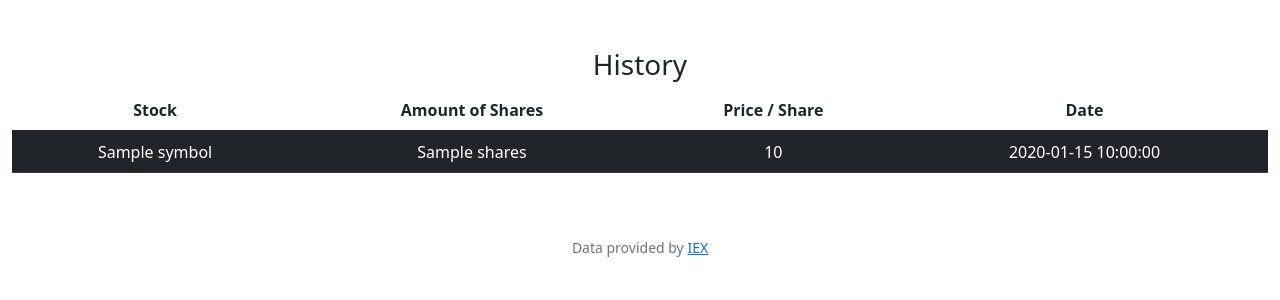
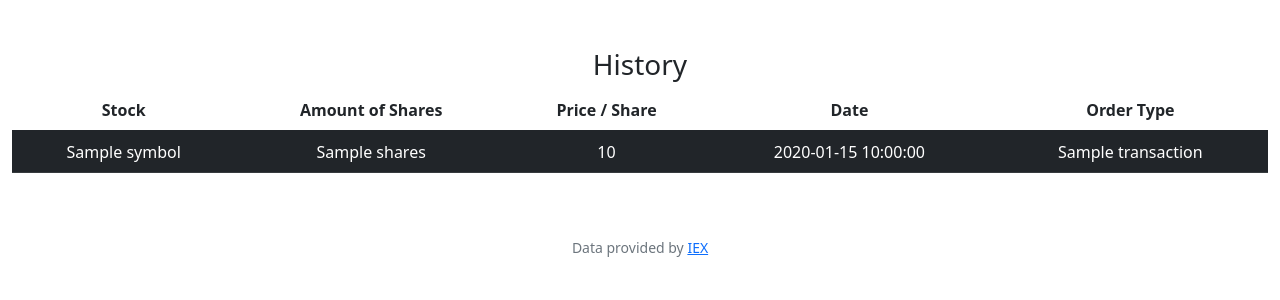
Before and after one commit to Caleb-Ellefson/Stock-Trader, a Flask app: template finance/templates/history.html in a window 1280 px wide. Shown: the part 76-376 px from the top of the page. Run offline with Flask 2, Linux system fonts and the light colour scheme; the template is opened without the code that fills it: most values are stand-ins (such as "Sample title", 1, 10 or a date in 2020); some libraries are stand-ins or nearby versions.

Commit message:
Mon, Oct 10, 2022, 3:50 PM +00:00

```diff
--- a/finance/templates/history.html
+++ b/finance/templates/history.html
@@ -15,18 +15,20 @@
             <th cope="col">Amount of Shares</th>
             <th scope="col">Price / Share</th>
             <th scope="col">Date</th>
+            <th scope="col">Order Type</th>
 
         </tr>
     </thead>
     <tbody>
 
-        {% for row in transactions %}
+        {% for row in database %}
 
         <tr class="table-dark">
             <td class="table-dark"> {{ row["symbol"] }} </td>
             <td class="table-dark"> {{ row["shares"] }} </td>
             <td class="table-dark"> {{ row["price"] }} </td>
             <td class="table-dark"> {{ row["date"] }} </td>
+            <td class="table-dark"> {{ row["transaction"] }} </td>
         </tr>
         {% endfor %}
 
```
Also changed, not shown: finance/finance.db.
